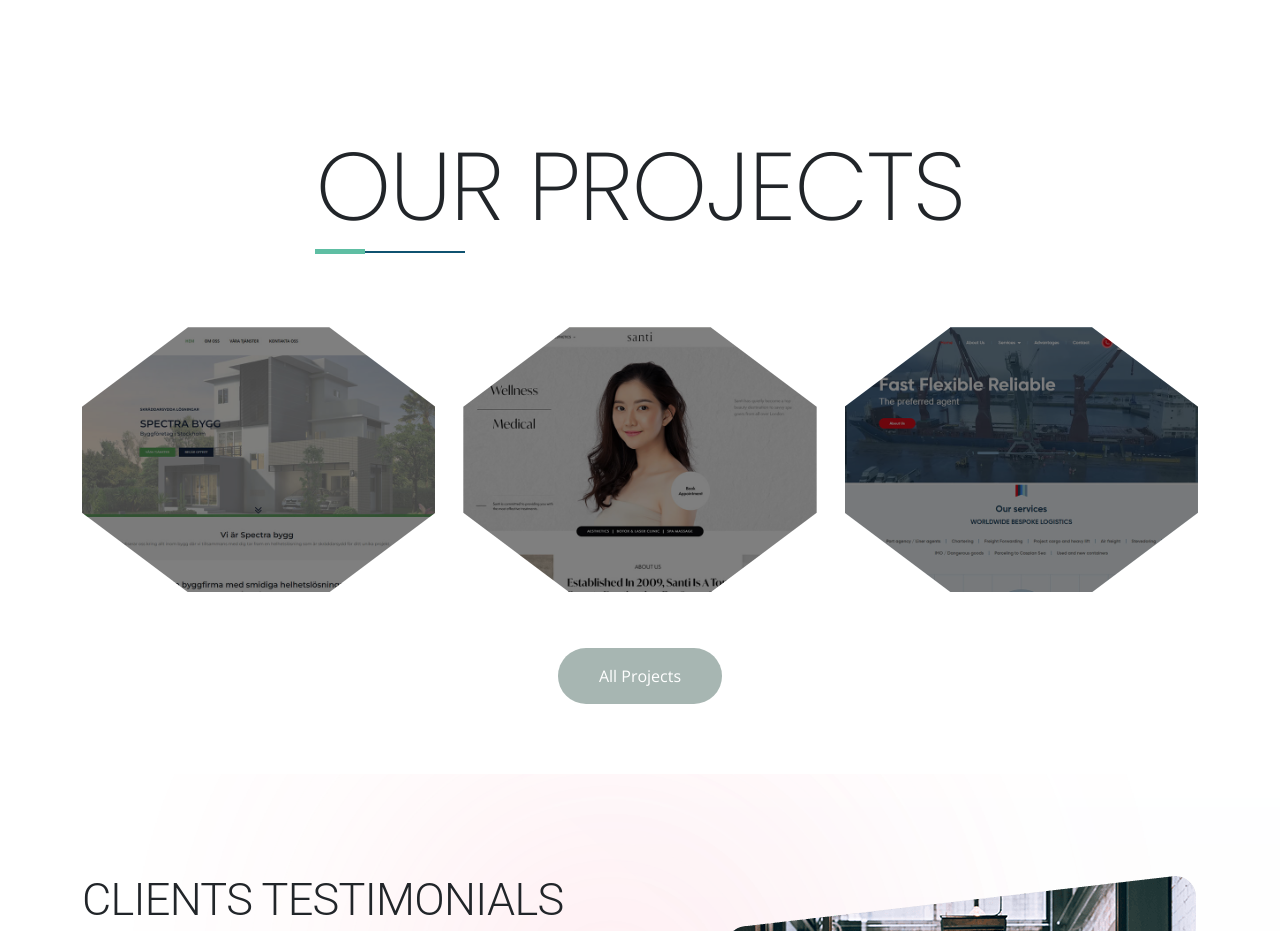
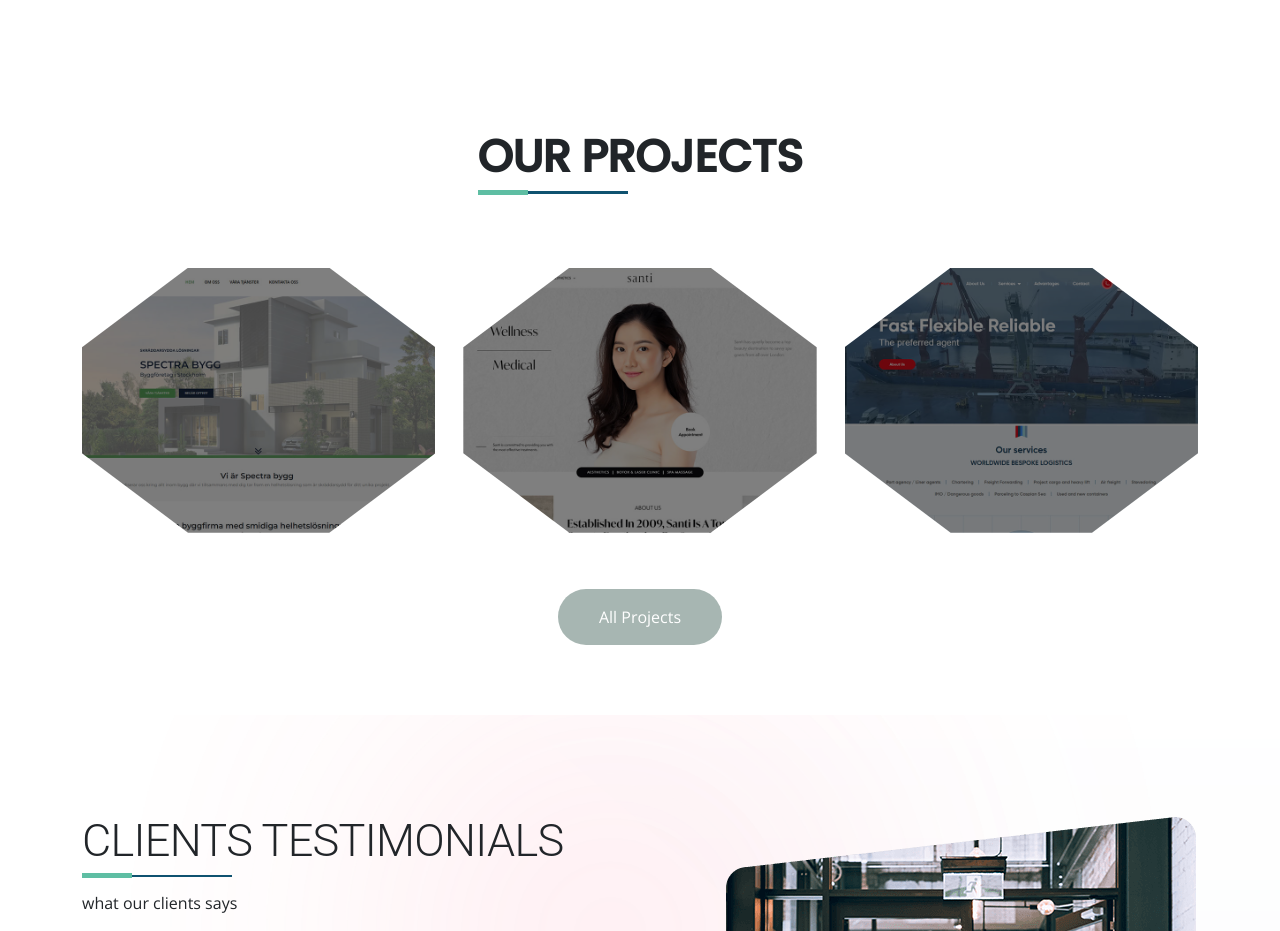
Before and after one commit to iamishtiaq98/LogicZone, a Next.js app: page / in a window 1280 px wide. Shown: the part 3380-4311 px from the top of the page. Built offline with nearby package versions, Linux system fonts and the light colour scheme.

Commit message:
final,102

```diff
--- a/styles/PortfolioSection.module.css
+++ b/styles/PortfolioSection.module.css
@@ -28,12 +28,15 @@
     width: fit-content;
     margin: 0 auto;
     color: #212529;
+    text-transform: uppercase !important;
+  font-size: 45px !important;
+  font-weight: 600 !important;
 }
 
 .textuppercase {
     text-transform: uppercase !important;
-    font-size: 45px;
-    font-weight: 500;
+    font-size: 45px !important;
+    font-weight: 600 !important;
 }
 
 @media (max-width: 992px) {
```
